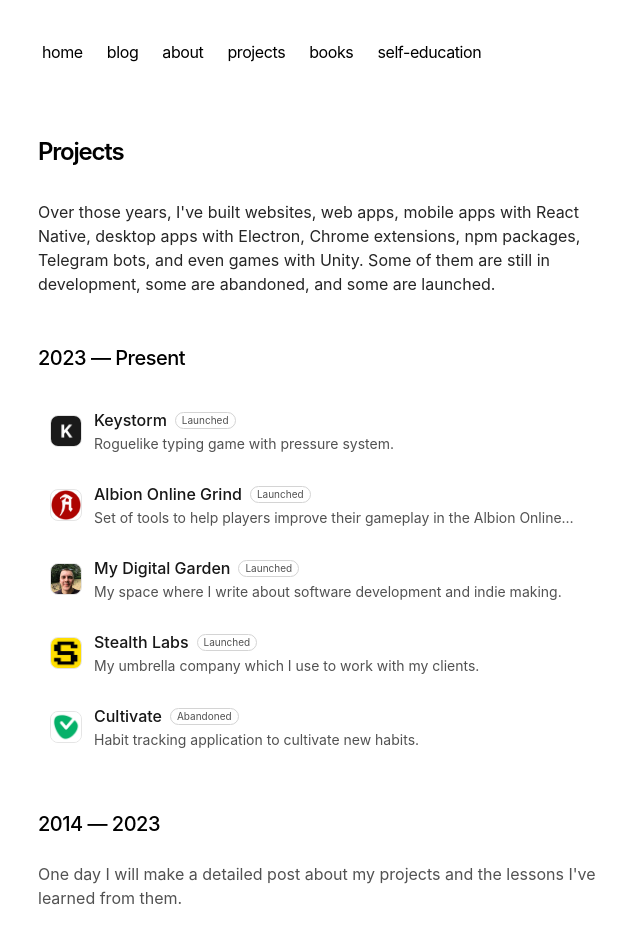
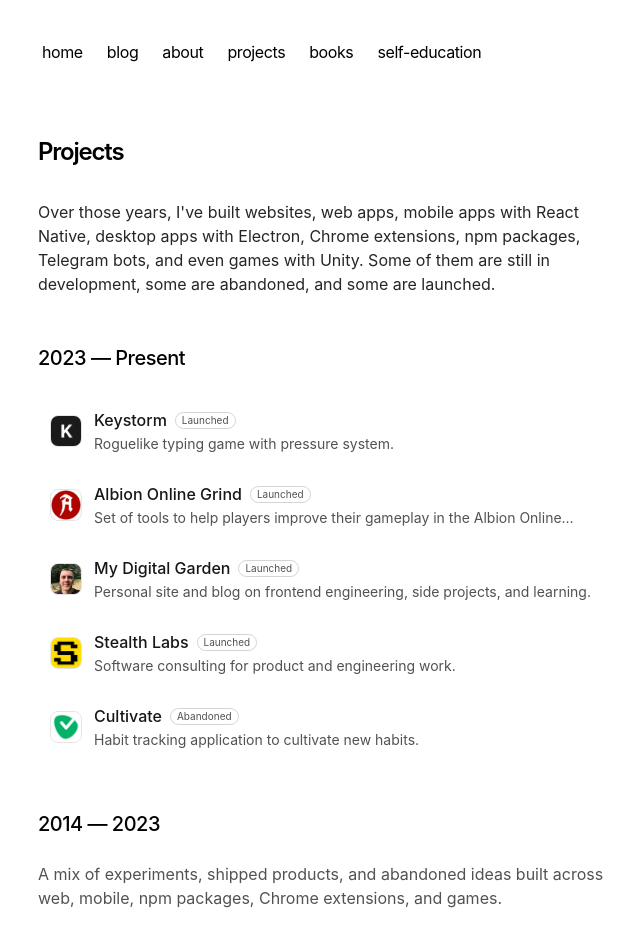
Before and after one commit to ummahusla/edvins-io, a Next.js app: page /projects in a window 1280 px wide. Shown: the top 952 px of the page, without its empty margins (314-954 px from the left). Built offline with nearby package versions, Linux system fonts and the light colour scheme.

Commit message:
feat: update projects page descriptions and 2014-2023 copy

```diff
--- a/app/components/projects/ProjectsList.tsx
+++ b/app/components/projects/ProjectsList.tsx
@@ -96,7 +96,7 @@ export function ProjectsList({ projects }: ProjectsListProps) {
       <div>
         <h3 className="text-xl font-medium tracking-tight mb-6 mt-6">2014 — 2023</h3>
         <p className="text-neutral-600 dark:text-neutral-400 mb-6">
-          One day I will make a detailed post about my projects and the lessons I've learned from them.
+          A mix of experiments, shipped products, and abandoned ideas built across web, mobile, npm packages, Chrome extensions, and games.
         </p>
       </div>
     </div>
--- a/content/projects.json
+++ b/content/projects.json
@@ -28,7 +28,7 @@
   {
     "name": "My Digital Garden",
     "status": "Launched",
-    "description": "My space where I write about software development and indie making.",
+    "description": "Personal site and blog on frontend engineering, side projects, and learning.",
     "tags": ["React", "Gatsby", "GraphQL"],
     "link": "/",
     "year": 2021,
@@ -37,7 +37,7 @@
   {
     "name": "Stealth Labs",
     "status": "Launched",
-    "description": "My umbrella company which I use to work with my clients.",
+    "description": "Software consulting for product and engineering work.",
     "tags": ["React", "TypeScript", "Supabase"],
     "link": "https://stealthlabs.dev/",
     "year": 2020,
```
